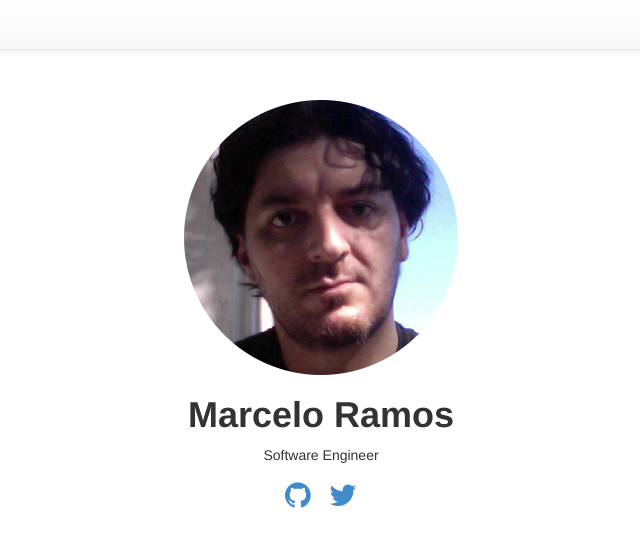
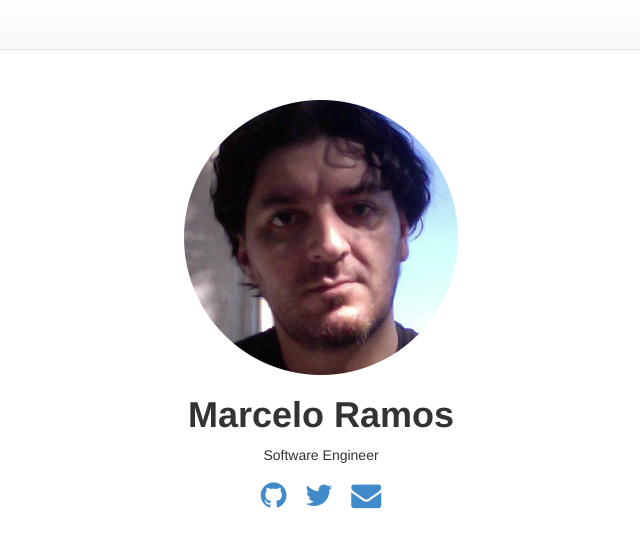
Before and after one commit to marcelor/marcelor.uy, a plain HTML site: page index.html in a window 1280 px wide. Shown: the whole page, without its empty margins (319-959 px from the left). Drawn offline with nearby package versions, Linux system fonts and the light colour scheme.

Commit message:
Added email icon

```diff
--- a/index.html
+++ b/index.html
@@ -55,6 +55,11 @@
                             <i class="fa fa-twitter"></i>
                         </a>
                     </li>
+                    <li>
+                        <a rel="nofollow" href="mailto:marcelor@gmail.com">
+                            <i class="fa fa-envelope"></i>
+                        </a>
+                    </li>
                 </ul>
             </div>
         </div>
```
